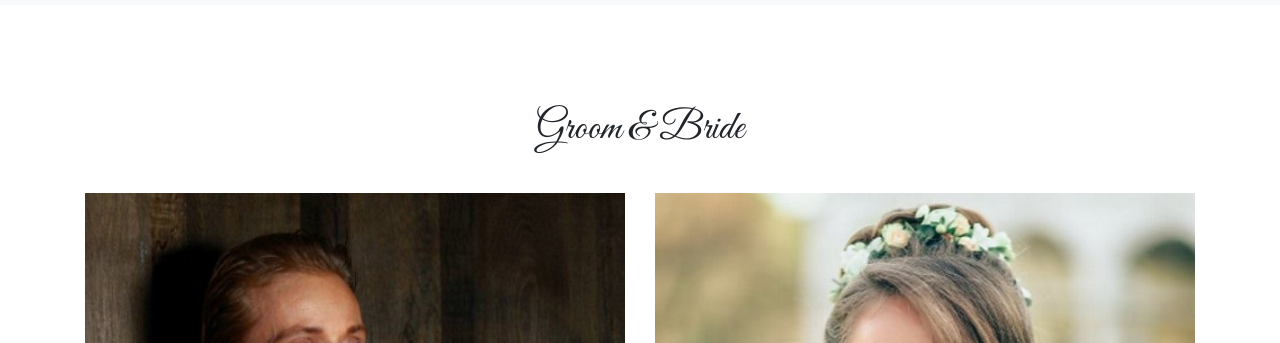
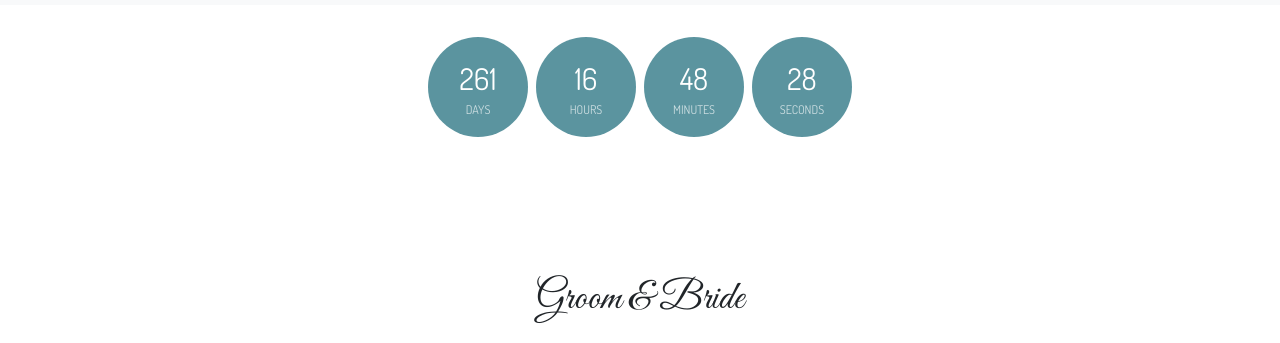
Before and after one commit to romgar/wedding, a website: page index.html in a window 1280 px wide. Shown: the part 864-1207 px from the top of the page. Drawn offline with nearby package versions, Linux system fonts and the light colour scheme.

Commit message:
Add countdown to D-Day !!

```diff
--- a/index.html
+++ b/index.html
@@ -15,6 +15,7 @@
     <link href="css/aos.css" rel="stylesheet">
     <link href="css/ekko-lightbox.css" rel="stylesheet">
     <link href="styles/main.css" rel="stylesheet">
+    <link href="styles/countdown.css" rel="stylesheet">
   </head>
   <body id="top">
     <header></header>
@@ -47,6 +48,7 @@
     </div>
   </nav>
 </div>
+<div class="simply-countdown simply-countdown-one"></div>
 <div class="ww-section" id="couple">
   <div class="container">
     <h2 class="h1 text-center pb-3 ww-title" data-aos="zoom-in-down" data-aos-duration="1000">Groom & Bride</h2>
@@ -283,5 +285,10 @@
     <script src="js/aos.js"></script>
     <script src="js/ekko-lightbox.min.js"></script>
     <script src="scripts/main.js"></script>
+    <script src="scripts/simplyCountdown.js"></script>
+    <script>
+      var d = new Date('2019-07-27T14:00:00');
+      simplyCountdownByDate('.simply-countdown-one', { date: d });
+    </script>
   </body>
 </html>
--- /dev/null
+++ b/scripts/simplyCountdown.js
@@ -0,0 +1,305 @@
+/*!
+ * Project : simply-countdown
+ * File : simplyCountdown
+ * Date : 27/06/2015
+ * License : MIT
+ * Version : 1.3.2
+ * Author : Vincent Loy <vincent.loy1@gmail.com>
+ * Contributors :
+ *  - Justin Beasley <JustinB@harvest.org>
+ *  - Nathan Smith <NathanS@harvest.org>
+ */
+/*global window, document*/
+(function (exports) {
+    'use strict';
+
+    var // functions
+        extend,
+        createElements,
+        createCountdownElt,
+        simplyCountdown,
+        simplyCountdownByDate;
+
+    /**
+     * Function that merge user parameters with defaults one.
+     * @param out
+     * @returns {*|{}}
+     */
+    extend = function (out) {
+        var i,
+            obj,
+            key;
+        out = out || {};
+
+        for (i = 1; i < arguments.length; i += 1) {
+            obj = arguments[i];
+
+            if (obj) {
+                for (key in obj) {
+                    if (obj.hasOwnProperty(key)) {
+                        if (typeof obj[key] === 'object') {
+                            extend(out[key], obj[key]);
+                        } else {
+                            out[key] = obj[key];
+                        }
+                    }
+                }
+            }
+        }
+
+        return out;
+    };
+
+    /**
+     * Function that create a countdown section
+     * @param countdown
+     * @param parameters
+     * @param typeClass
+     * @returns {{full: (*|Element), amount: (*|Element), word: (*|Element)}}
+     */
+    createCountdownElt = function (countdown, parameters, typeClass) {
+        var innerSectionTag,
+            sectionTag,
+            amountTag,
+            wordTag;
+
+        sectionTag = document.createElement('div');
+        amountTag = document.createElement('span');
+        wordTag = document.createElement('span');
+        innerSectionTag = document.createElement('div');
+
+        innerSectionTag.appendChild(amountTag);
+        innerSectionTag.appendChild(wordTag);
+        sectionTag.appendChild(innerSectionTag);
+
+        sectionTag.classList.add(parameters.sectionClass);
+        sectionTag.classList.add(typeClass);
+        amountTag.classList.add(parameters.amountClass);
+        wordTag.classList.add(parameters.wordClass);
+
+        countdown.appendChild(sectionTag);
+
+        return {
+            full: sectionTag,
+            amount: amountTag,
+            word: wordTag
+        };
+    };
+
+    /**
+     * Function that create full countdown DOM elements calling createCountdownElt
+     * @param parameters
+     * @param countdown
+     * @returns {{days: (*|Element), hours: (*|Element), minutes: (*|Element), seconds: (*|Element)}}
+     */
+    createElements = function (parameters, countdown) {
+        var spanTag;
+
+        if (!parameters.inline) {
+            return {
+                days: createCountdownElt(countdown, parameters, 'simply-days-section'),
+                hours: createCountdownElt(countdown, parameters, 'simply-hours-section'),
+                minutes: createCountdownElt(countdown, parameters, 'simply-minutes-section'),
+                seconds: createCountdownElt(countdown, parameters, 'simply-seconds-section')
+            };
+        }
+
+        spanTag = document.createElement('span');
+        spanTag.classList.add(parameters.inlineClass);
+        return spanTag;
+    };
+
+    /**
+     * simplyCountdownByDate, similar to simplyCountdown, but accepts dates.
+     * @param elt
+     * @param args (parameters)
+     */
+    simplyCountdownByDate = function (elt, args) {
+        var d = args.date;
+        var parameters = extend({
+            year: d.getFullYear(),
+            month: d.getMonth(),
+            day: d.getDate(),
+            hours: d.getHours(),
+            minutes: d.getMinutes(),
+            seconds: d.getSeconds()
+        }, args);
+        simplyCountdown(elt, parameters);
+    };
+    exports.simplyCountdownByDate = simplyCountdownByDate;
+
+    /**
+     * simplyCountdown, create and display the coundtown.
+     * @param elt
+     * @param args (parameters)
+     */
+    simplyCountdown = function (elt, args) {
+        var parameters = extend({
+                year: 2015,
+                month: 6,
+                day: 28,
+                hours: 0,
+                minutes: 0,
+                seconds: 0,
+                words: {
+                    days: 'day',
+                    hours: 'hour',
+                    minutes: 'minute',
+                    seconds: 'second',
+                    pluralLetter: 's'
+                },
+                plural: true,
+                inline: false,
+                enableUtc: true,
+                onEnd: function () {
+                    return;
+                },
+                refresh: 1000,
+                inlineClass: 'simply-countdown-inline',
+                sectionClass: 'simply-section',
+                amountClass: 'simply-amount',
+                wordClass: 'simply-word',
+                zeroPad: false
+            }, args),
+            interval,
+            targetDate,
+            targetTmpDate,
+            now,
+            nowUtc,
+            secondsLeft,
+            days,
+            hours,
+            minutes,
+            seconds,
+            cd = document.querySelectorAll(elt);
+
+        targetTmpDate = new Date(
+            parameters.year,
+            parameters.month - 1,
+            parameters.day,
+            parameters.hours,
+            parameters.minutes,
+            parameters.seconds
+        );
+
+        if (parameters.enableUtc) {
+            targetDate = new Date(
+                targetTmpDate.getUTCFullYear(),
+                targetTmpDate.getUTCMonth(),
+                targetTmpDate.getUTCDate(),
+                targetTmpDate.getUTCHours(),
+                targetTmpDate.getUTCMinutes(),
+                targetTmpDate.getUTCSeconds()
+            );
+        } else {
+            targetDate = targetTmpDate;
+        }
+
+        Array.prototype.forEach.call(cd, function (countdown) {
+            var fullCountDown = createElements(parameters, countdown),
+                refresh;
+
+            refresh = function () {
+                var dayWord,
+                    hourWord,
+                    minuteWord,
+                    secondWord;
+
+                now = new Date();
+                if (parameters.enableUtc) {
+                    nowUtc = new Date(now.getFullYear(), now.getMonth(), now.getDate(),
+                        now.getHours(), now.getMinutes(), now.getSeconds());
+                    secondsLeft = (targetDate - nowUtc.getTime()) / 1000;
+
+                } else {
+                    secondsLeft = (targetDate - now.getTime()) / 1000;
+                }
+
+                if (secondsLeft > 0) {
+                    days = parseInt(secondsLeft / 86400, 10);
+                    secondsLeft = secondsLeft % 86400;
+
+                    hours = parseInt(secondsLeft / 3600, 10);
+                    secondsLeft = secondsLeft % 3600;
+
+                    minutes = parseInt(secondsLeft / 60, 10);
+                    seconds = parseInt(secondsLeft % 60, 10);
+                } else {
+                    days = 0;
+                    hours = 0;
+                    minutes = 0;
+                    seconds = 0;
+                    window.clearInterval(interval);
+                    parameters.onEnd();
+                }
+
+                if (parameters.plural) {
+                    dayWord = days > 1
+                        ? parameters.words.days + parameters.words.pluralLetter
+                        : parameters.words.days;
+
+                    hourWord = hours > 1
+                        ? parameters.words.hours + parameters.words.pluralLetter
+                        : parameters.words.hours;
+
+                    minuteWord = minutes > 1
+                        ? parameters.words.minutes + parameters.words.pluralLetter
+                        : parameters.words.minutes;
+
+                    secondWord = seconds > 1
+                        ? parameters.words.seconds + parameters.words.pluralLetter
+                        : parameters.words.seconds;
+
+                } else {
+                    dayWord = parameters.words.days;
+                    hourWord = parameters.words.hours;
+                    minuteWord = parameters.words.minutes;
+                    secondWord = parameters.words.seconds;
+                }
+
+                /* display an inline countdown into a span tag */
+                if (parameters.inline) {
+                    countdown.innerHTML =
+                        days + ' ' + dayWord + ', ' +
+                        hours + ' ' + hourWord + ', ' +
+                        minutes + ' ' + minuteWord + ', ' +
+                        seconds + ' ' + secondWord + '.';
+
+                } else {
+                    fullCountDown.days.amount.textContent = (parameters.zeroPad && days.toString().length < 2 ? '0' : '') + days;
+                    fullCountDown.days.word.textContent = dayWord;
+
+                    fullCountDown.hours.amount.textContent = (parameters.zeroPad && hours.toString().length < 2 ? '0' : '') + hours;
+                    fullCountDown.hours.word.textContent = hourWord;
+
+                    fullCountDown.minutes.amount.textContent = (parameters.zeroPad && minutes.toString().length < 2 ? '0' : '') + minutes;
+                    fullCountDown.minutes.word.textContent = minuteWord;
+
+                    fullCountDown.seconds.amount.textContent = (parameters.zeroPad && seconds.toString().length < 2 ? '0' : '') + seconds;
+                    fullCountDown.seconds.word.textContent = secondWord;
+                }
+            };
+
+            // Refresh immediately to prevent a Flash of Unstyled Content
+            refresh();
+            interval = window.setInterval(refresh, parameters.refresh);
+        });
+    };
+
+    exports.simplyCountdown = simplyCountdown;
+}(window));
+
+/*global $, jQuery, simplyCountdown*/
+if (window.jQuery) {
+    (function ($, simplyCountdown) {
+        'use strict';
+
+        function simplyCountdownify(el, options) {
+            simplyCountdown(el, options);
+        }
+
+        $.fn.simplyCountdown = function (options) {
+            return simplyCountdownify(this.selector, options);
+        };
+    }(jQuery, simplyCountdown));
+}
--- /dev/null
+++ b/styles/countdown.css
@@ -0,0 +1,46 @@
+.simply-countdown {
+    /* The countdown */
+    margin: 2em;
+    text-align: center;
+  }
+
+  .simply-countdown > .simply-section {
+    /* coutndown blocks */
+    display: inline-block;
+    width: 100px;
+    height: 100px;
+    background: rgba(50, 122, 136, 0.8);
+    margin: 0 4px;
+    -webkit-border-radius: 50%;
+    -moz-border-radius: 50%;
+    -ms-border-radius: 50%;
+    border-radius: 50%;
+    position: relative;
+  }
+
+  .simply-countdown > .simply-section > div {
+    /* countdown block inner div */
+    display: table-cell;
+    vertical-align: middle;
+    height: 100px;
+    width: 100px;
+  }
+
+  .simply-countdown > .simply-section .simply-amount,
+  .simply-countdown > .simply-section .simply-word {
+    display: block;
+    color: white;
+    /* amounts and words */
+  }
+
+  .simply-countdown > .simply-section .simply-amount {
+    font-size: 30px;
+    /* amounts */
+  }
+
+  .simply-countdown > .simply-section .simply-word {
+    color: rgba(255, 255, 255, 0.7);
+    text-transform: uppercase;
+    font-size: 12px;
+    /* words */
+  }
```
